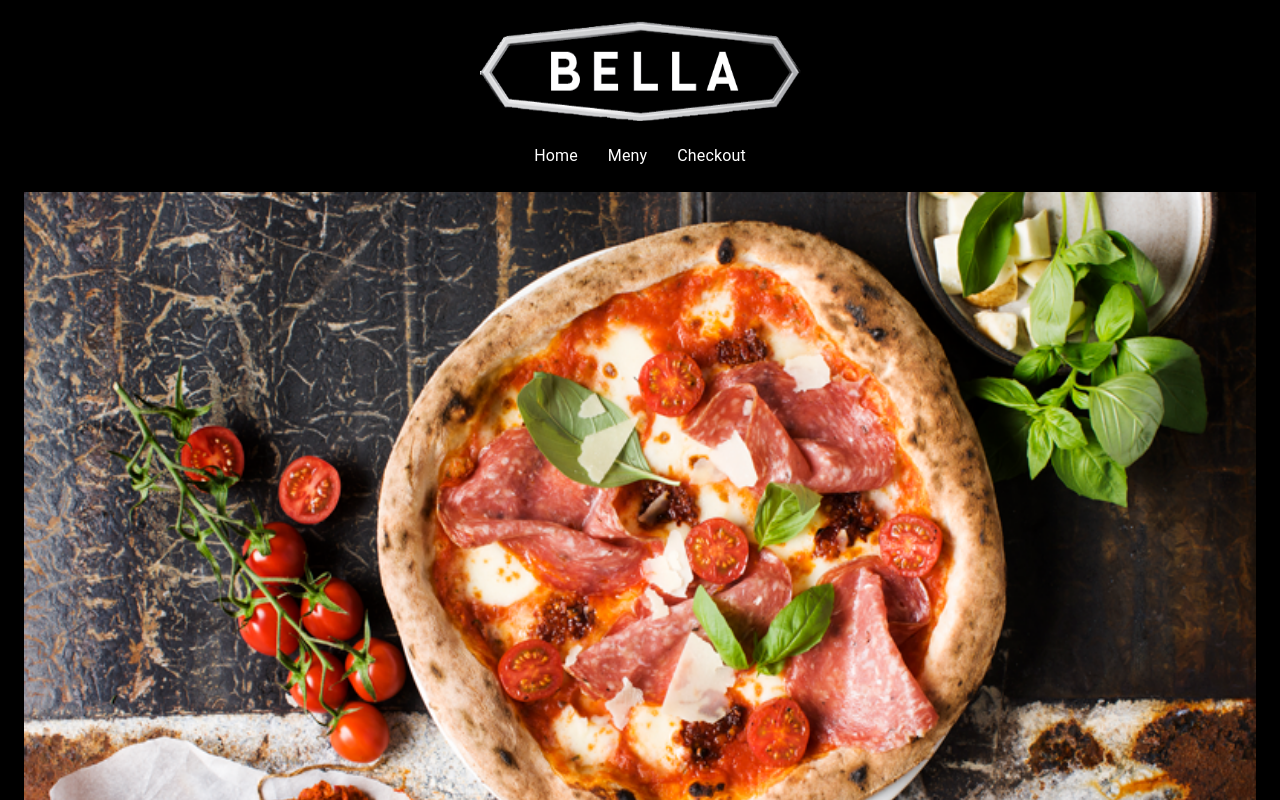
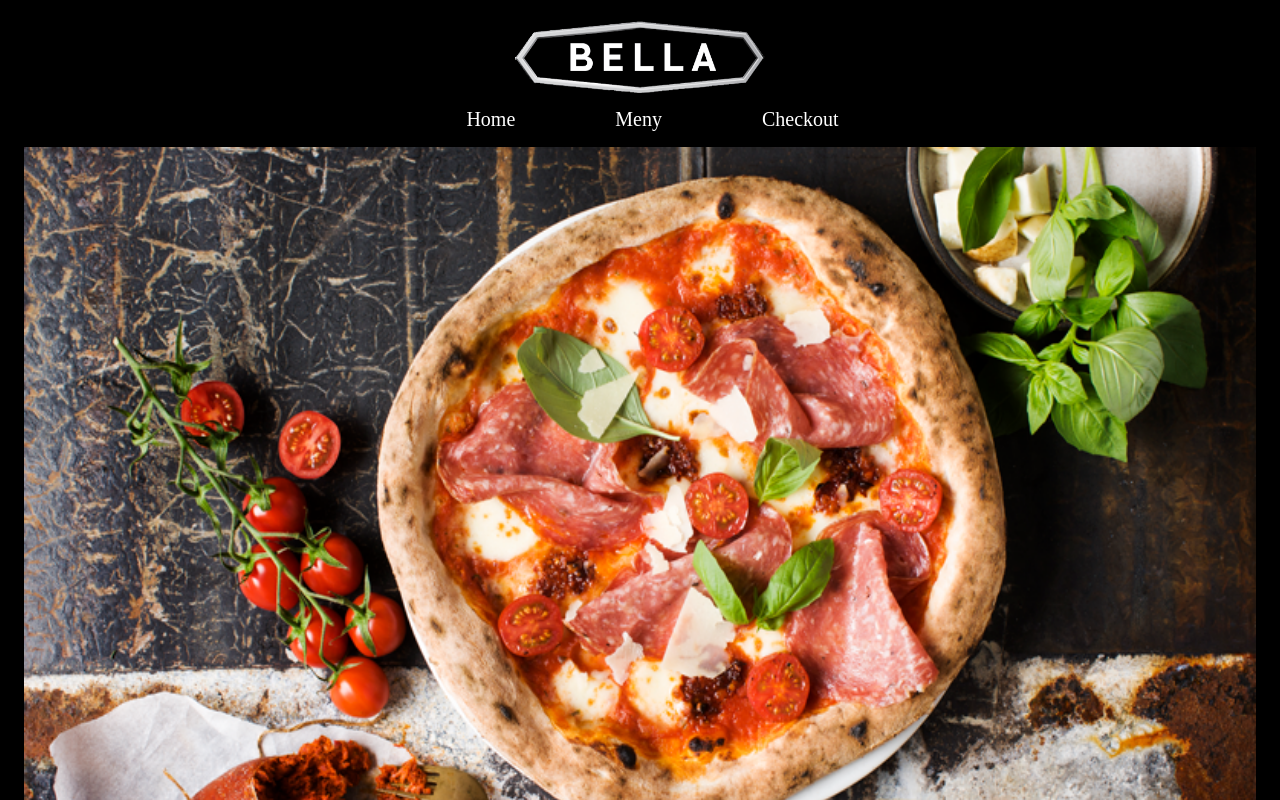
Before and after one commit to DennisBrenna/bellapizza, a React (Create React App) app: page / in a window 1280 px wide. Shown: the top 800 px of the page. Built offline with nearby package versions, Linux system fonts and the light colour scheme; the HTML template or start-up script is replaced by a standard one.

Commit message:
Fixing header

```diff
--- a/src/App.css
+++ b/src/App.css
@@ -3,13 +3,21 @@ body {
 }
 
 /********HEADER********/
-.linksHeader{
+
+.allLinks{
+  padding-left: 25px;
+}
+
+
+.linksInHeader{
 text-decoration: none;
+font-size: 20px;
  color: #ffffff;
- padding: 15px;
+ padding: 50px;
 
 }
-.linksHeader:hover{
+
+.linksInHeader:hover{
   text-decoration: underline;
 }
 
--- a/src/components/Header.js
+++ b/src/components/Header.js
@@ -38,15 +38,15 @@ function Header() {
       >
         <Item>
         <Link to="/">
-        <img style={{width: '321px', height:'100px'}} src={Logo} alt="BellaLogo"></img>
+        <img style={{width: '250px', height:'auto'}} src={Logo} alt="BellaLogo"></img>
          </Link>
         </Item>
 
-        <Item>
+        <Item class="allLinks">
 
-        <Link class="linksHeader" component={Link} variant="outlined" to="/" size="large">Home</Link>
-        <Link  class="linksHeader"component={Link} variant="outlined" to="/menu" size="small">Meny</Link>
-        <Link  class="linksHeader"component={Link} variant="outlined" to="/checkout" size="small">Checkout</Link>
+        <Link class="linksInHeader" component={Link} variant="outlined" to="/" size="large">Home</Link>
+        <Link  class="linksInHeader"component={Link} variant="outlined" to="/menu" size="small">Meny</Link>
+        <Link  class="linksInHeader"component={Link} variant="outlined" to="/checkout" size="small">Checkout</Link>
 
         </Item>
 
```
